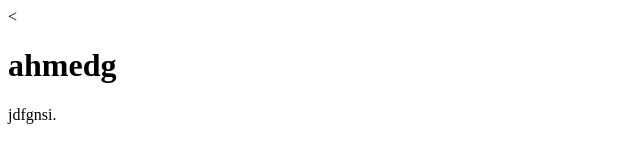
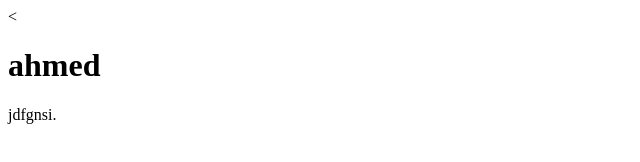
Before and after one commit to AdooKraiem/FirstWork, a plain HTML site: page index.html in a window 1280 px wide. Shown: the full height of the page, 0-640 px from the left. Drawn offline with Linux system fonts and the light colour scheme.

Commit message:
Update index.html
Second Commit

```diff
--- a/index.html
+++ b/index.html
@@ -7,7 +7,7 @@
 <<div>
 
 </div>
-<h1>ahmedg</h1>
+<h1>ahmed</h1>
 <p>jdfgnsi.</p>
 
 </body>
```
